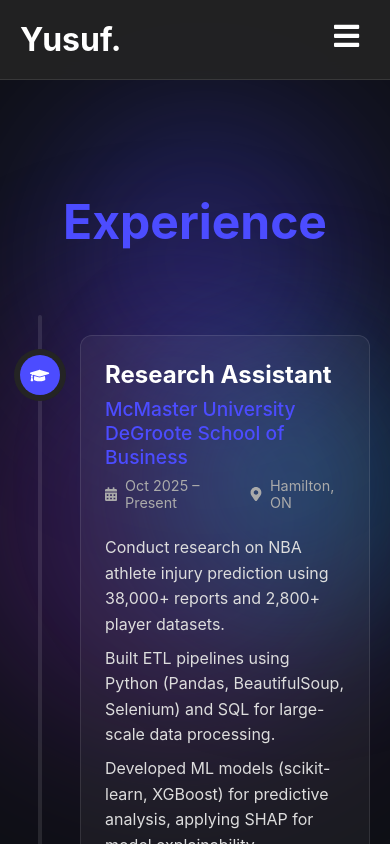
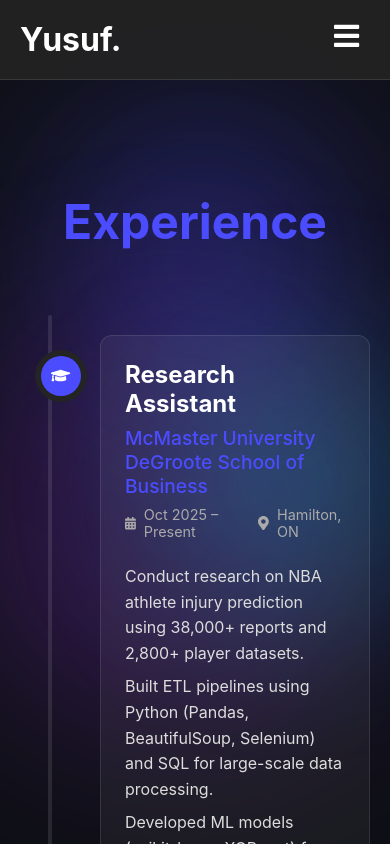
Before and after one commit to YusufTheDev/YusufTheDev.github.io, a React (Vite) app: page /experience in a window 390 px wide. Shown: the top 844 px of the page. Built offline with nearby package versions, Linux system fonts and the light colour scheme.

Commit message:
Final styling fixes for mobile

```diff
--- a/src/pages/Experience.css
+++ b/src/pages/Experience.css
@@ -104,12 +104,14 @@
     padding: 2rem;
     border-radius: 12px;
     border: 1px solid rgba(255, 255, 255, 0.1);
-    transition: transform 0.3s ease, box-shadow 0.3s ease;
+    transition: transform 0.4s cubic-bezier(0.25, 0.8, 0.25, 1), box-shadow 0.4s ease;
+    will-change: transform;
+    /* Optimize performance */
 }
 
 .timeline-content:hover {
-    transform: translateY(-5px);
-    box-shadow: 0 10px 30px rgba(0, 0, 0, 0.3);
+    transform: translateY(-8px);
+    box-shadow: 0 15px 30px rgba(0, 0, 0, 0.4);
     border-color: var(--primary-color);
 }
 
@@ -174,35 +176,48 @@
     /* Reset meta align */
 }
 
+/* Mobile specific fixes */
+/* Mobile specific fixes */
 @media screen and (max-width: 768px) {
     .timeline::before {
-        left: 20px;
+        left: 30px;
+        /* Shift line slightly right */
     }
 
     .timeline-item {
         width: 100%;
-        padding-left: 60px;
-        padding-right: 0;
-        left: 0;
+        padding-left: 80px !important;
+        /* Force padding to clear icon */
+        padding-right: 0 !important;
+        left: 0 !important;
         margin-bottom: 3rem;
+        float: none !important;
+        clear: both;
     }
 
-    .timeline-item:nth-child(odd) {
+    .timeline-item:nth-child(odd),
+    .timeline-item:nth-child(even) {
+        float: none;
+        width: 100%;
         text-align: left;
         padding-right: 0;
+        left: 0 !important;
     }
 
-    .timeline-item:nth-child(even) {
-        left: 0;
-    }
-
+    /* Fix Icon Positioning on Mobile */
+    /* NOTE: .timeline-content creates a containing block due to transform, so we must use negative left to pull icon out */
     .timeline-item:nth-child(odd) .timeline-icon,
     .timeline-item:nth-child(even) .timeline-icon {
-        left: 0px;
-        right: auto;
+        left: -60px !important;
+        /* Pull icon out of the card to align with line */
+        right: auto !important;
+        top: 20px;
     }
 
     .timeline-content {
         padding: 1.5rem;
+        word-wrap: break-word;
+        overflow: visible;
+        /* Ensure icon is visible outside */
     }
 }
--- a/src/pages/Experience.jsx
+++ b/src/pages/Experience.jsx
@@ -67,10 +67,10 @@
                     <motion.div
                         key={index}
                         className="timeline-item"
-                        initial={{ opacity: 0, x: index % 2 === 0 ? -50 : 50 }}
-                        whileInView={{ opacity: 1, x: 0 }}
-                        viewport={{ once: true }}
-                        transition={{ duration: 0.5, delay: index * 0.2 }}
+                        initial={{ opacity: 0, y: 30 }}
+                        whileInView={{ opacity: 1, y: 0 }}
+                        viewport={{ once: true, margin: "-100px" }}
+                        transition={{ duration: 0.6, type: "spring", stiffness: 50 }}
                     >
                         <div className="timeline-content">
                             <div className="timeline-header">
```
